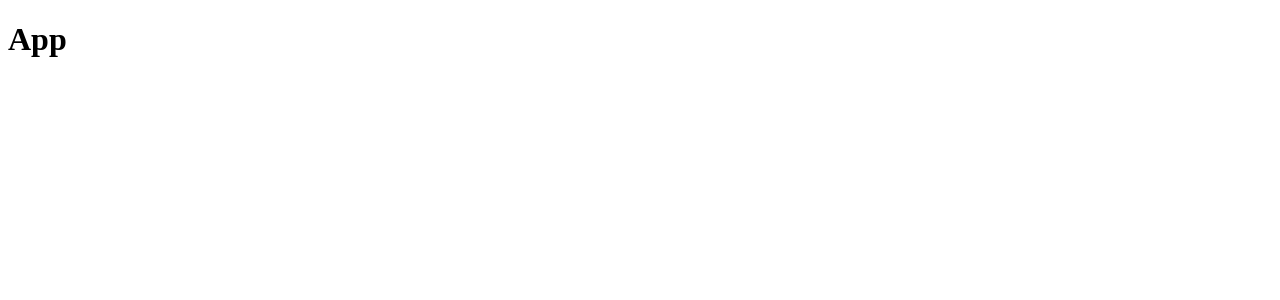
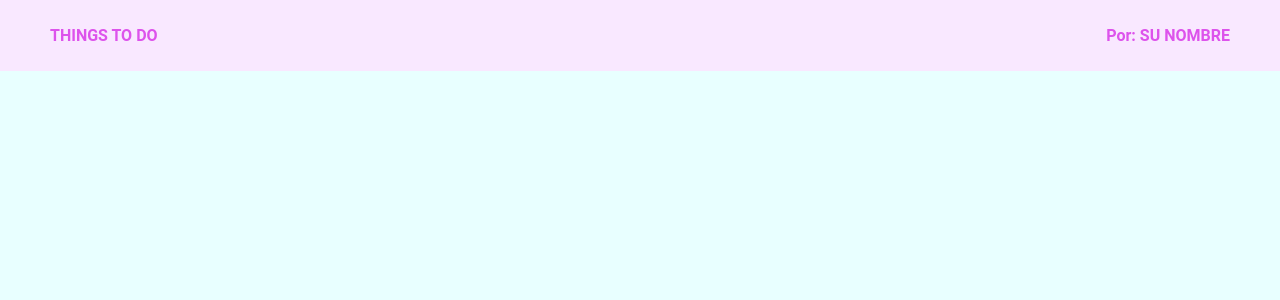
Before and after one commit to 5arSanti/pgr-i-reto, a React (Vite) app in the folder frontend/: page / in a window 1280 px wide. Shown: the top 300 px of the page. Built offline with nearby package versions, Linux system fonts and the light colour scheme.

Commit message:
Style: Body and Header styles

```diff
--- a/frontend/src/Pages/App/App.jsx
+++ b/frontend/src/Pages/App/App.jsx
@@ -1,4 +1,5 @@
 import { AppProvider } from "../../Context";
+import { Header } from "../Components/Header";
 
 import "./App.css"
 
@@ -6,9 +7,7 @@ const App = () => {
 
     return (
         <AppProvider>
-			<div>
-				<h1>App</h1>
-			</div>
+			<Header/>
 		</AppProvider>
     );
 }
--- /dev/null
+++ b/frontend/src/Pages/Components/Header/index.jsx
@@ -0,0 +1,13 @@
+import "./styles.css";
+
+const Header = () => {
+
+	return (
+		<nav className="header-container">
+			<p>THINGS TO DO</p>
+			<p>Por: SU NOMBRE</p>
+		</nav>
+	);
+}
+
+export { Header };
--- /dev/null
+++ b/frontend/src/Pages/Components/Header/styles.css
@@ -0,0 +1,15 @@
+.header-container {
+	display: flex;
+	flex-direction: row;
+	justify-content: space-between;
+	align-items: center;
+
+	padding: 10px 50px;
+
+	background-color: var(--pallete-1);
+
+	p {
+		color: var(--pallete-2);
+		font-weight: bold;
+	}
+}
--- a/frontend/src/index.css
+++ b/frontend/src/index.css
@@ -0,0 +1,6 @@
+body {
+	margin: 0;
+	padding: 0;
+	font-family: 'Roboto', sans-serif;
+	background-color: var(--pallete-3);
+}
--- a/frontend/src/main.jsx
+++ b/frontend/src/main.jsx
@@ -1,7 +1,9 @@
+import App from './Pages/App/App'
+
 import { StrictMode } from 'react'
 import { createRoot } from 'react-dom/client'
+
 import './index.css'
-import App from './Pages/App/App'
 
 createRoot(document.getElementById('root')).render(
 	<StrictMode>
```
Also changed, not shown: frontend/src/Pages/App/App.css (line endings or trailing spaces).
